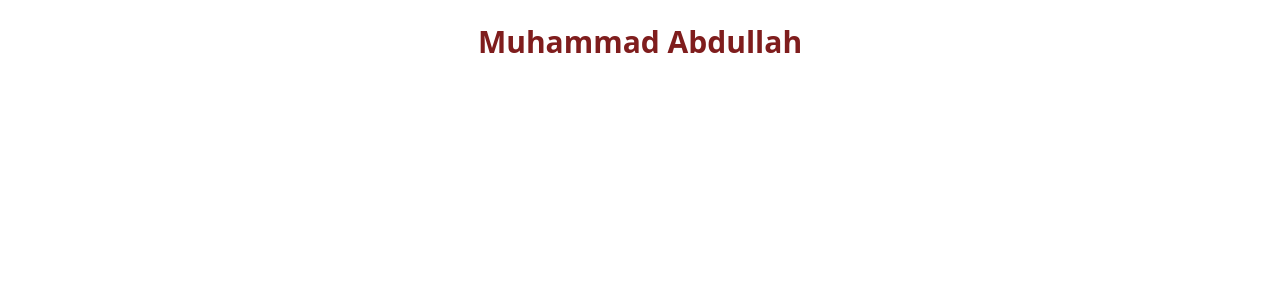
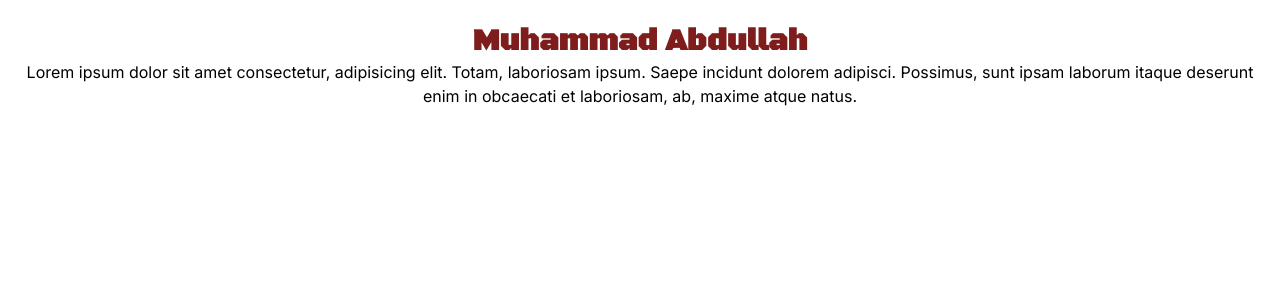
Before and after one commit to abdullahwebdev9176/nextjs-dashboard, a Next.js app: page / in a window 1280 px wide. Shown: the top 300 px of the page. Built offline with nearby package versions, Linux system fonts and the light colour scheme.

Commit message:
added fonts

```diff
--- a/app/globals.css
+++ b/app/globals.css
@@ -1,3 +1,7 @@
 @tailwind base;
 @tailwind components;
 @tailwind utilities;
+
+body {
+    font-family: var(--font-inter);
+}
--- a/app/layout.tsx
+++ b/app/layout.tsx
@@ -1,4 +1,20 @@
 import './globals.css';
+
+import { Black_Ops_One, Inter  } from 'next/font/google';
+
+const blackOps   = Black_Ops_One ({
+  subsets: ['latin'],
+  weight: '400',
+  display: 'swap',
+  variable: '--font-black-ops-one',
+});
+
+const inter   = Inter ({
+  subsets: ['latin'],
+  weight: ['400', '500', '600', '700'],
+  display: 'swap',
+  variable: '--font-inter',
+});
 
 export default function RootLayout({
   children,
@@ -6,7 +22,7 @@ export default function RootLayout({
   children: React.ReactNode;
 }) {
   return (
-    <html lang="en">
+    <html lang="en" className={`${blackOps.variable} ${inter.variable}`}>
       <body>{children}</body>
     </html>
   );
--- a/app/page.tsx
+++ b/app/page.tsx
@@ -1,11 +1,10 @@
-import AcmeLogo from '@/app/ui/acme-logo';
-import { ArrowRightIcon } from '@heroicons/react/24/outline';
-import Link from 'next/link';
+
 
 export default function Page() {
   return (
     <main className="min-h-screen p-6">
-        <h1 className="text-center text-3xl font-bold text-red-900">Muhammad Abdullah</h1>
+        <h1 className="text-center text-3xl font-bold text-red-900 font-blackOps">Muhammad Abdullah</h1>
+        <p className="text-center font-regular font-inter">Lorem ipsum dolor sit amet consectetur, adipisicing elit. Totam, laboriosam ipsum. Saepe incidunt dolorem adipisci. Possimus, sunt ipsam laborum itaque deserunt enim in obcaecati et laboriosam, ab, maxime atque natus.</p>
     </main>
   );
 }
--- a/tailwind.config.ts
+++ b/tailwind.config.ts
@@ -18,6 +18,10 @@ const config: Config = {
           600: '#2F6FEB',
         },
       },
+      fontFamily: {
+        blackOps: ['var(--font-black-ops-one)'],
+        inter: ['var(--font-inter)'],
+      },
     },
     keyframes: {
       shimmer: {
```
